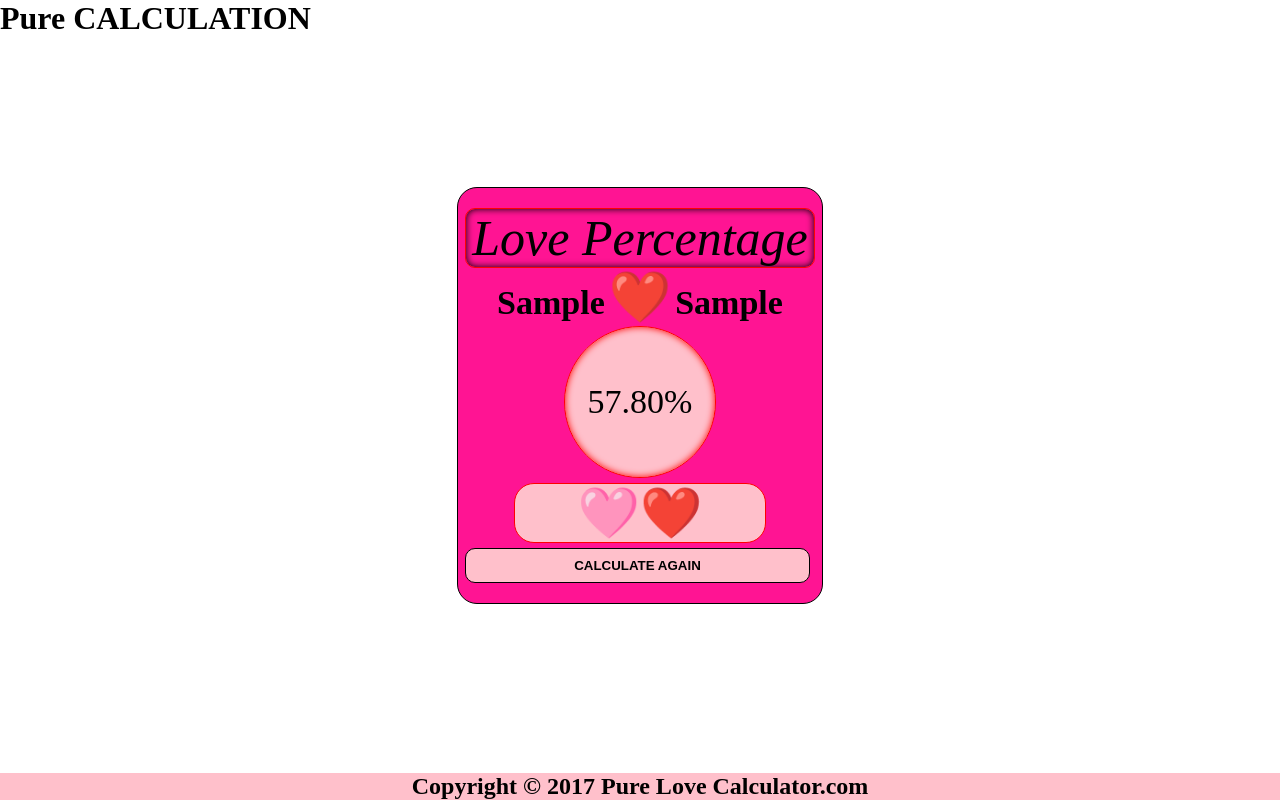
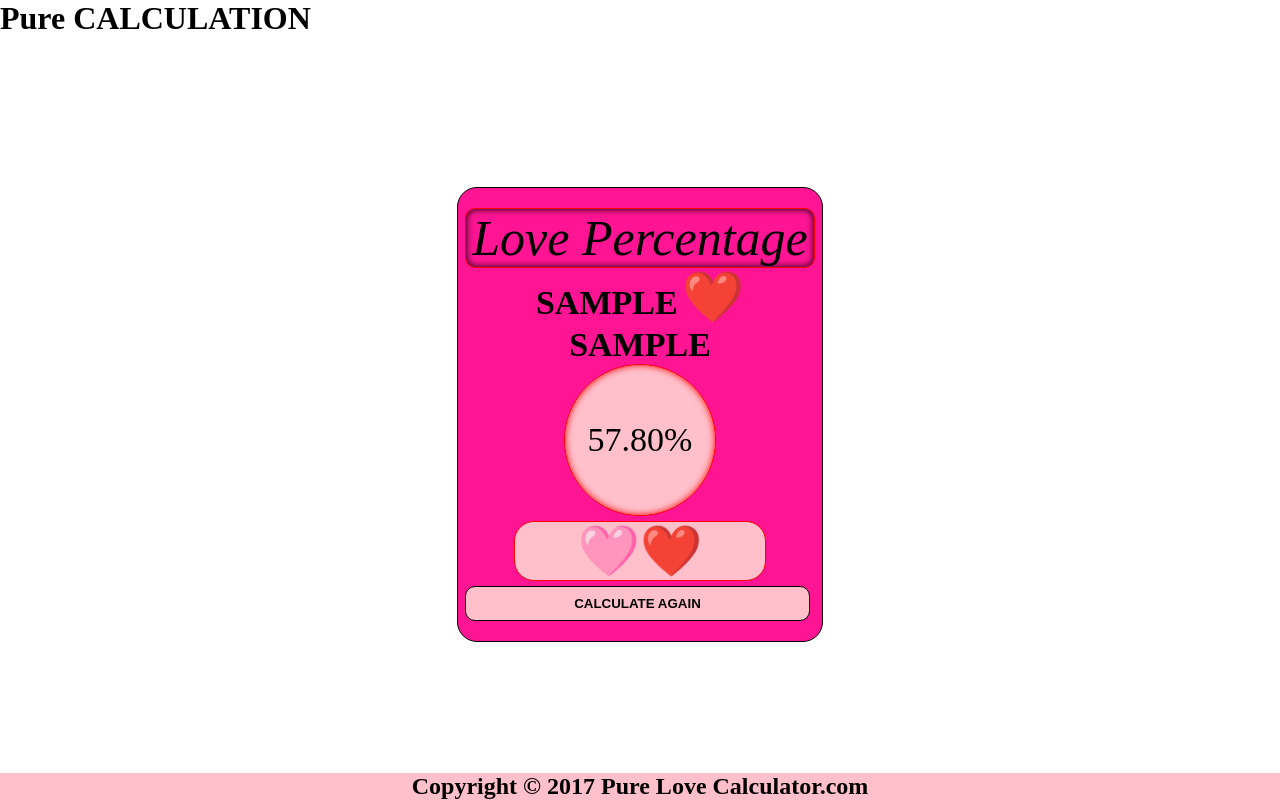
Before and after one commit to RITURAJKUKMAR/Pure-Love-Calculation, a plain HTML site: page index.html in a window 1280 px wide. Both pictures are taken after typing "Sample", "Sample" into the empty fields and a click on the button "CALCULATE ❤️ LOVE". Drawn offline with Linux system fonts and the light colour scheme.

Commit message:
Update index.html

```diff
--- a/index.html
+++ b/index.html
@@ -171,8 +171,21 @@
             output.click();
             showOutput.classList.add('show');
             inputBox.classList.add('hide');
-            name.innerText = inputData[0].value;
-            crushName.innerText = inputData[1].value;
+            name.innerText = (inputData[0].value).toUpperCase();
+            crushName.innerText = (inputData[1].value).toUpperCase();
+            let nameAdd = 0;
+            let curshnameAdd = 0;
+            for (let i = 0; i < (inputData[0].value).length; i++) {
+                nameAdd += ((inputData[0].value).toUpperCase()[i]).charCodeAt(0);
+            }
+            for (let i = 0; i < (inputData[1].value).length; i++) {
+                curshnameAdd += ((inputData[1].value).toUpperCase()[i]).charCodeAt(0);
+            }
+            if (nameAdd - curshnameAdd == 156 || nameAdd - curshnameAdd == -156) {
+                do
+                    num = ((Math.random() * 100)).toFixed(2);
+                while (num <= 94);
+            }
             console.log(num);
             if (num > 80)
                 emoji.innerText = '❤️💝❤️';
```
